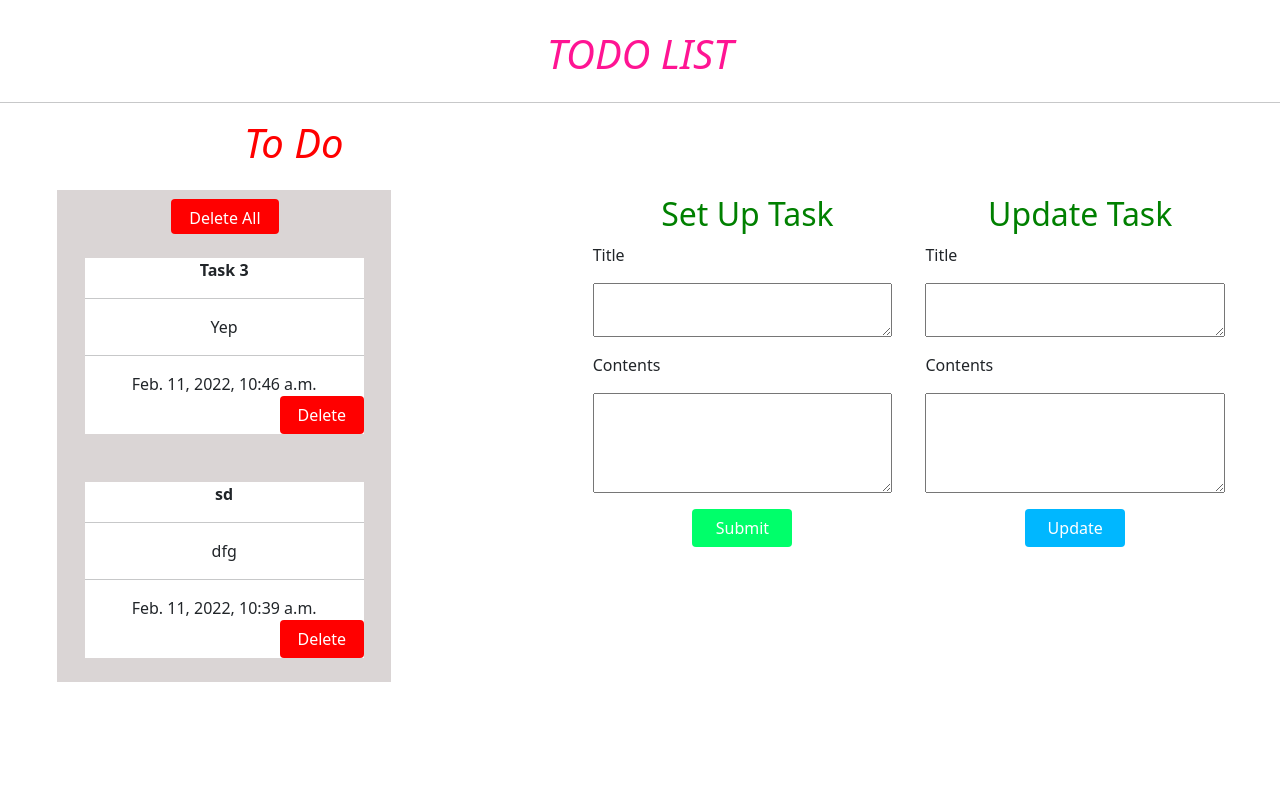
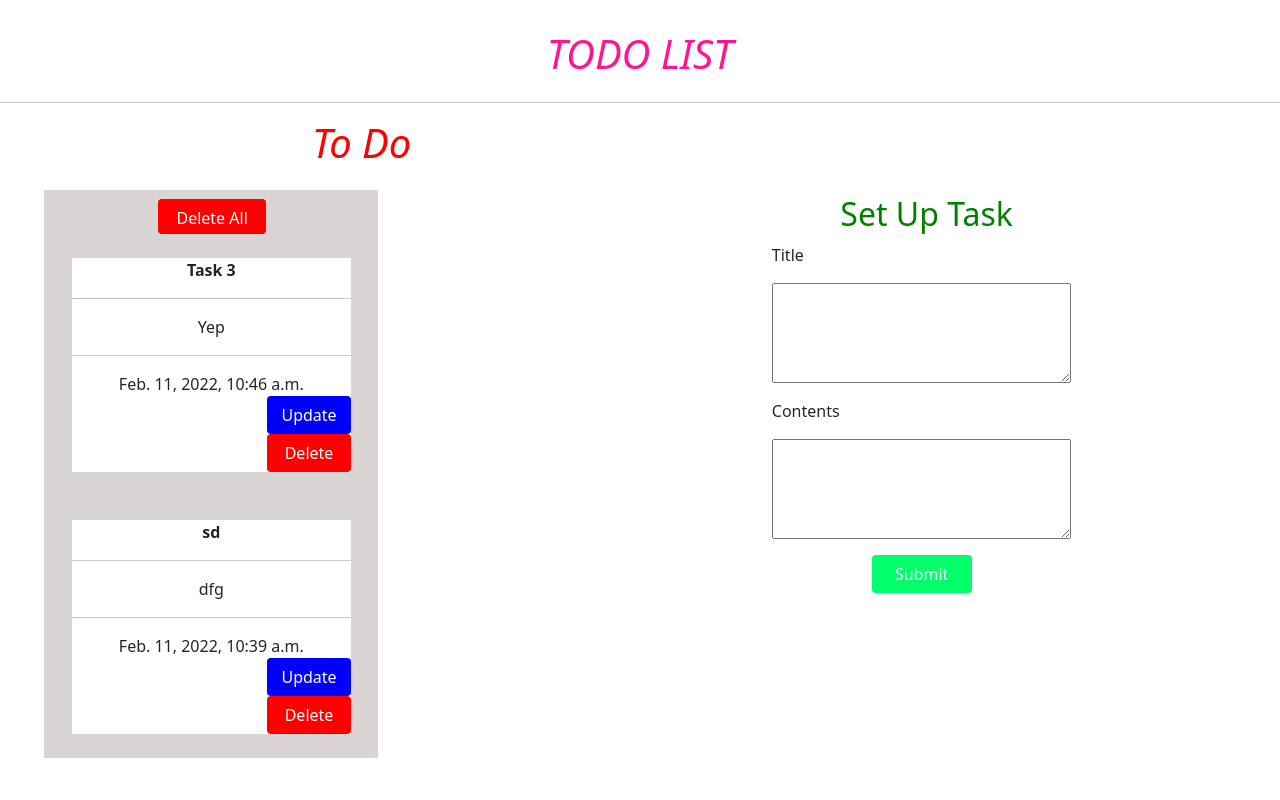
Before and after one commit to VanVuHoang/todo, a Django app: page /todosite/ in a window 1280 px wide. Run offline with Django 3.2, Linux system fonts and the light colour scheme; data comes from the database, SQL or seed files in the repository; both versions use the stored data as it was after the commit; some libraries are stand-ins or nearby versions.

Commit message:
Update duoc ca title va contnets

```diff
--- a/todosite/static/home/todowebsite.css
+++ b/todosite/static/home/todowebsite.css
@@ -81,9 +81,3 @@
     margin-left: 70%;
     display: inline-block;
 }
-#SubmitButton2{
-    color: white;
-    width: 60%;
-    height: 30%;
-    margin-top: 3%;
-}
--- a/todosite/templates/pages/todowebsite.html
+++ b/todosite/templates/pages/todowebsite.html
@@ -8,16 +8,16 @@
     <div class="Intro">
         <center class="row" style="text-align: center">
             <h1 id="IntroTODOLIST"><i>TODO LIST</i></h1>
-        </center>
+    </center>
         <hr>
     </div>
 
     <div class="TodoDiv1">
-        <div class="TodoDiv1-1">
-            <center><h1 id="TitleINPROGRESS"><i>To Do</i></h1></center>
+        <div class="TodoDiv1-1"style="margin-left: -1%">
+            <center><h1 id="TitleINPROGRESS" style="margin-left: 30%"><i>To Do</i></h1></center>
             <div class="row" id="StyleTaskList">
-                <div class="col-md-8" id="StyleBorder">
-                    <form action="/delall/">
+                <div class="col-md-8" id="StyleBorder" style="width: 150%">
+                    <form action="/del/">
                         <center><button type="submit" id="DeleteAllButton" class="btn btn-default"><span style="color: white;">Delete All</span></button></center>
                     </form>
                     {% for task in task_list %}
@@ -30,7 +30,13 @@
                             <div>
                                 {{ task.date }}
                                     <br/>
-                                    <form action="/del/{{ task.id }}">
+                                    <form action="upd/{{task.id}}">
+                                        {% csrf_token %}
+                                        <button type="submit" id="UpdateButton" class="btn btn-default" style="margin-left: 70%">
+                                            <span style="color: white;">Update</span>
+                                        </button>
+                                    </form>
+                                    <form action="/del/{{task.id}}">
                                         {% csrf_token %}
                                         <button type="submit" id="DeleteButton" class="btn btn-default">
                                             <span style="color: white;">Delete</span>
@@ -44,12 +50,12 @@
             </div>
         </div>
 
-        <div class="TodoDiv1-2">
+        <div class="TodoDiv1-2" style="margin-left: 15%">
             <form method="POST">
                 {% csrf_token %}
                 <center><h2 id="SetUpTitle">Set Up Task</h2></center>
                 <p id="SetUpPara">Title</p>
-                <textarea id="SetUpTextArea" name="title"></textarea>
+                <textarea id="SetUpTextArea" name="title" style="height: 100px;"></textarea>
                 <p id="SetUpPara">Contents</p>
                 <textarea id="SetUpTextArea" name="contents" style="height: 100px;"></textarea>
                 <center>
@@ -57,20 +63,6 @@
                 </center>
             </form>
         </div>
-
-        <div class="TodoDiv1-3">
-            <form action="upd/" method="POST">
-                {% csrf_token %}
-                <center><h2 id="SetUpTitle">Update Task</h2></center>
-                <p id="SetUpPara">Title</p>
-                <textarea id="SetUpTextArea" name="title"></textarea>
-                <p id="SetUpPara">Contents</p>
-                <textarea id="SetUpTextArea" name="contents" style="height: 100px;"></textarea>
-                <center>
-                <input type="submit" id="SubmitButton" style="background-color: rgb(0, 183, 255);" class="btn btn-default" value="Update">
-                </center>
-            </form>
-        </div>
     </div>
 </div>
 {% endblock %}
--- a/todosite/urls.py
+++ b/todosite/urls.py
@@ -4,6 +4,7 @@ from . import views
 urlpatterns = [
     path('todosite/', views.submit, name="todosite"),
     path('del/<int:item_id>', views.removetask, name="delete"),
-    path('delall/', views.deleteall, name="deleteall"),
-    path('todosite/upd/', views.updatetask, name="update"),
+    path('del/', views.deleteall, name="deleteall"),
+    path('todosite/upd/<int:item_id>', views.updatetask, name="update"),
+    path('upd/<int:item_id>', views.updatetask, name="update"),
 ]
--- a/todosite/views.py
+++ b/todosite/views.py
@@ -27,14 +27,21 @@ def submit(request):
 
 def deleteall(request):
     item = Task.objects.all()
-    item.delete()
-    return redirect('todosite')
+    page = {"item": item}
+    if request.method == "POST":
+        item.delete()
+        return redirect('todosite')
+    return render(request, 'pages/delete.html', page)
 
-def updatetask(request):
-    item = Task.objects.get(title = request.POST.get('title'))
-    item.contents = request.POST.get('contents')
-    item.save()
-    return redirect ('todosite')
+def updatetask(request, item_id):
+    item = Task.objects.get(id=item_id)
+    page = {"item": item}
+    if request.method == "POST":
+        item.title = request.POST.get('title')
+        item.contents = request.POST.get('contents')
+        item.save()
+        return redirect ('todosite')
+    return render(request, 'pages/update.html', page)
 
 def removetask(request, item_id):
     item = Task.objects.get(id=item_id)
```
Also changed, not shown: todosite/templates/pages/update.html (added, +28 -0 lines), db.sqlite3.
